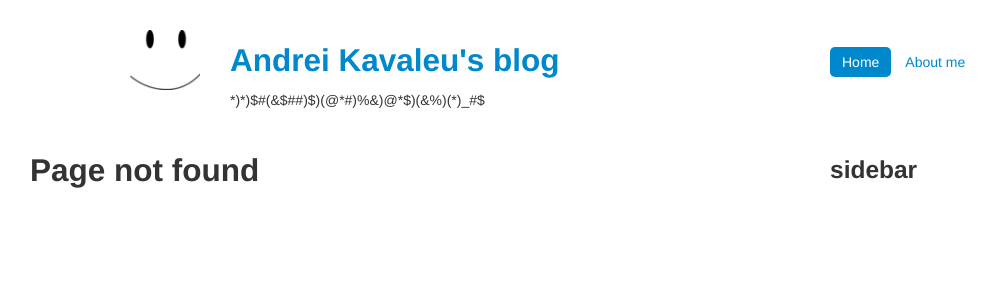
After one commit to akava/akava_site, a Django app: template blog/templates/404.html in a window 1280 px wide. The commit adds this page. Shown: the top 300 px of the page, without its empty margins (125-1121 px from the left). Run offline with Django 3.2, Linux system fonts and the light colour scheme; the template is opened without the code that fills it, so the values that code supplies are empty; parts of the project's set-up code (start-up, migrations or seed data) failed here and were passed over.

Commit message:
Added 404 and 500 pages

```diff
--- /dev/null
+++ b/blog/templates/404.html
@@ -0,0 +1,7 @@
+{% extends "blog/base.html" %}
+
+{% block title %}Page not found -- kavaleu.ru{% endblock %}
+
+{% block body %}
+<h2>Page not found</h2>
+{% endblock %}
--- /dev/null
+++ b/blog/templates/500.html
@@ -0,0 +1 @@
+HTTP 500 ERROR
--- a/blog/templates/blog/base.html
+++ b/blog/templates/blog/base.html
@@ -56,4 +56,4 @@
     })();
 </script>
 </body>
-</html>s
+</html>
```
